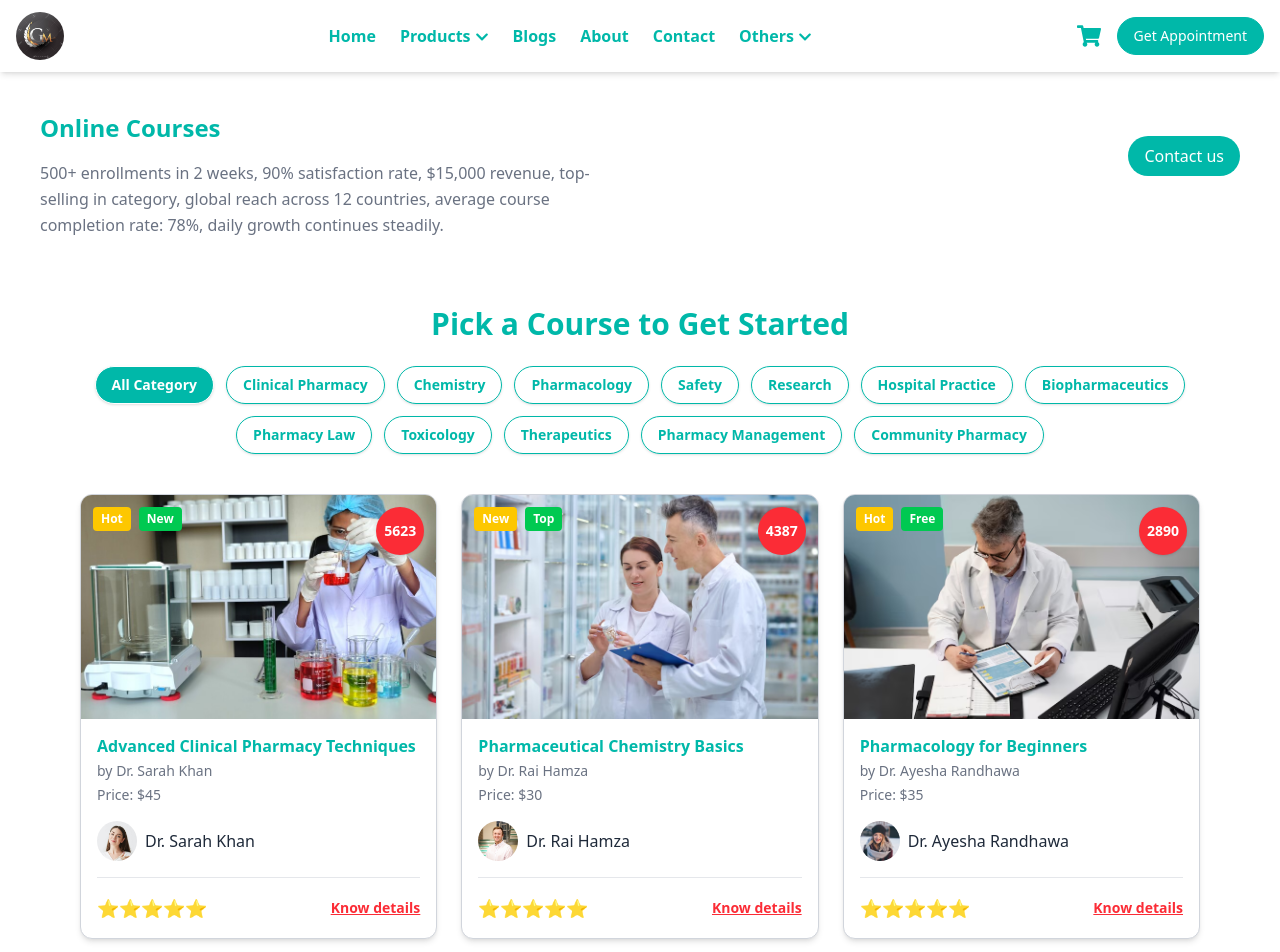
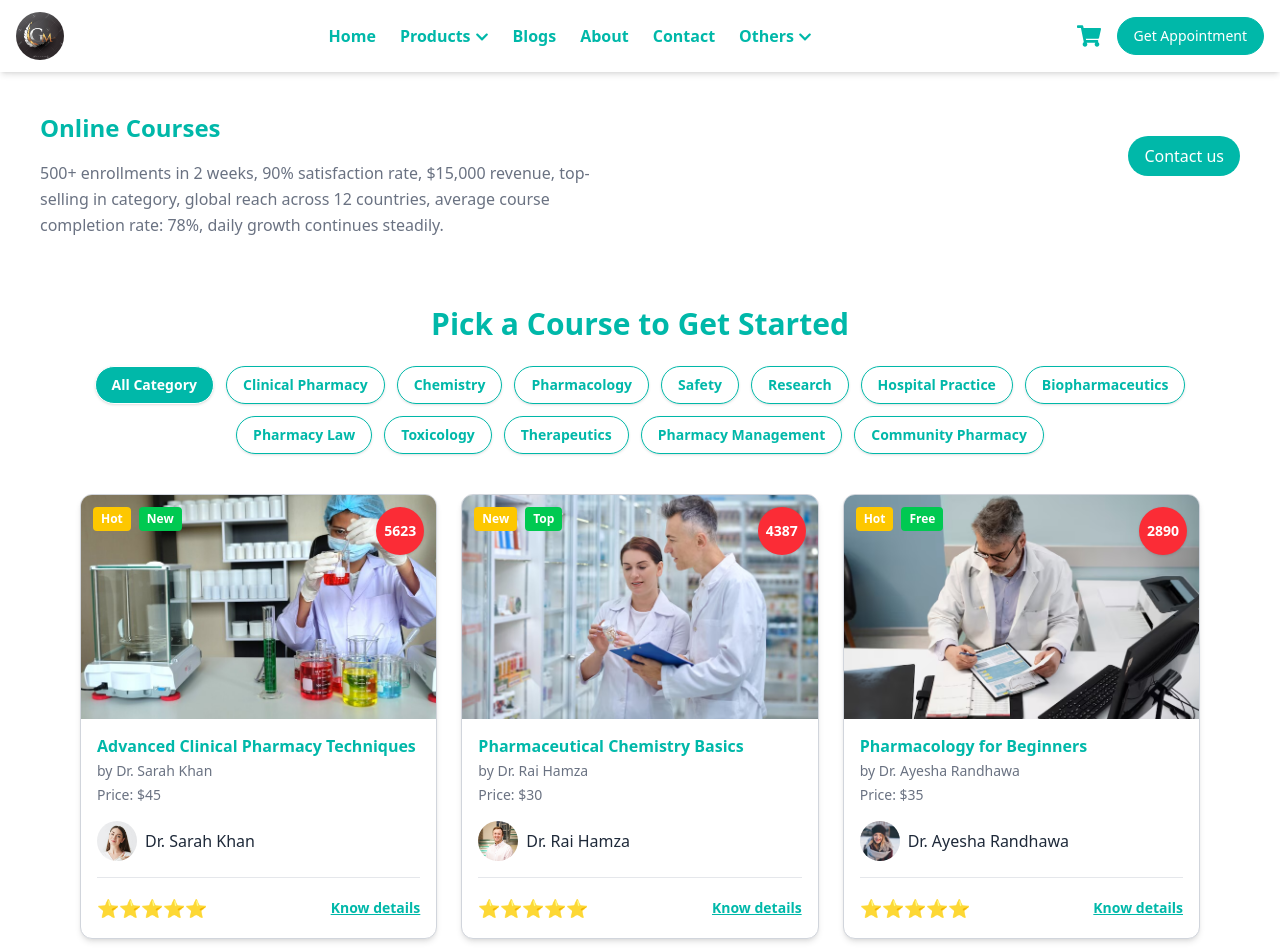
Before and after one commit to Mogehs/pharmacy, a React (Vite) app in the folder frontend/: page /courses in a window 1280 px wide. Shown: the top 952 px of the page. Built offline with nearby package versions, Linux system fonts and the light colour scheme.

Commit message:
change course selling page color

```diff
--- a/frontend/src/components/coursesell/SellCourses.jsx
+++ b/frontend/src/components/coursesell/SellCourses.jsx
@@ -257,7 +257,7 @@ export default function CourseGrid() {
                 <div className="flex gap-1 text-yellow-400 text-lg">⭐⭐⭐⭐⭐</div>
                 <Link
                   to={`/courses/${course.id}`}
-                  className="text-red-500 text-sm font-semibold underline hover:text-red-700"
+                  className="text-[#00B8A9] text-sm font-semibold underline hover:text-[#009688]"
                 >
                   Know details
                 </Link>
```
